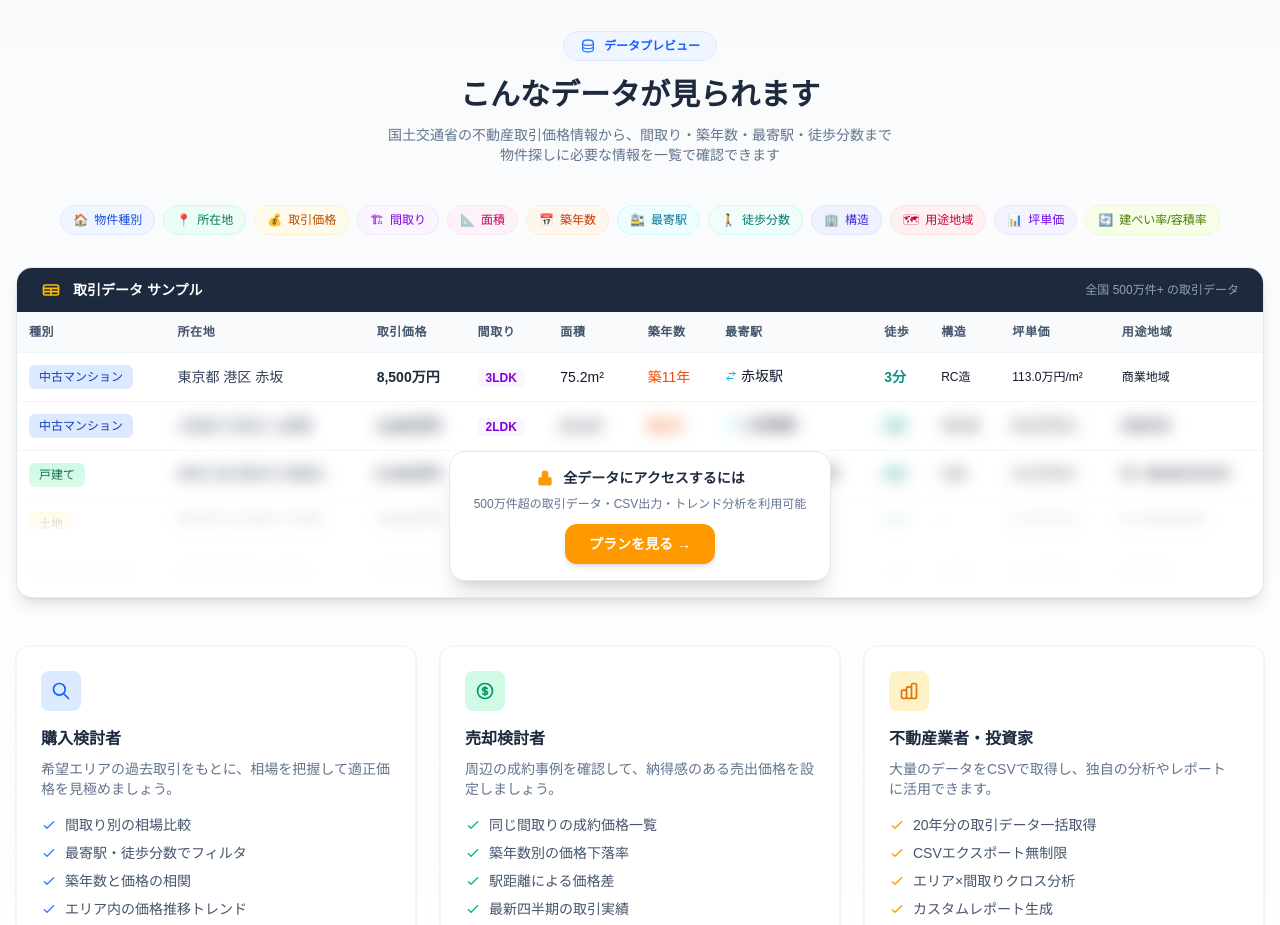
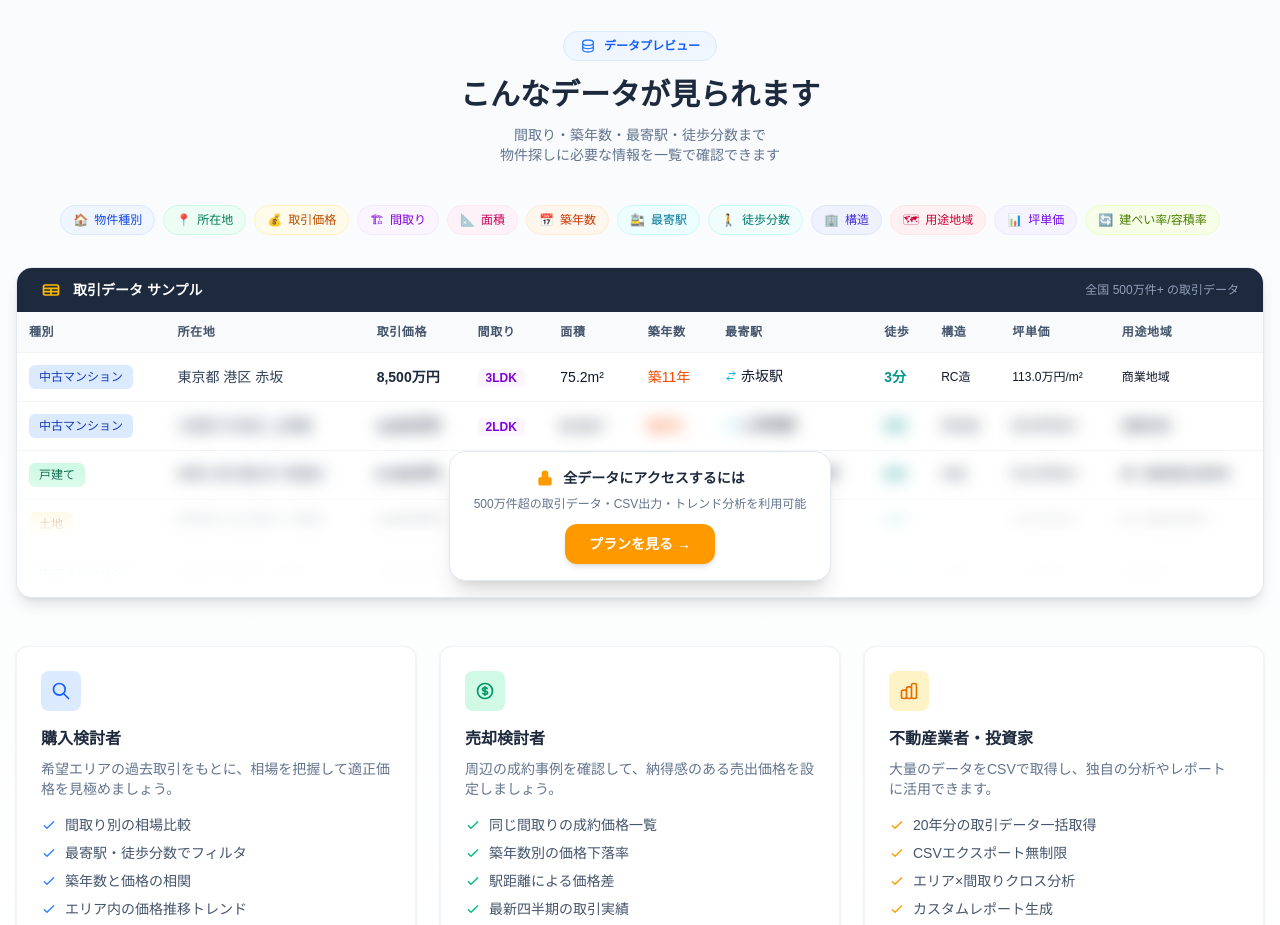
Before and after one commit to nexoraltd/realestate-market, a Next.js app: page / in a window 1280 px wide. Shown: the part 1820-2745 px from the top of the page. Built offline with nearby package versions, Linux system fonts and the light colour scheme.

Commit message:
Remove unnecessary text from property description

```diff
--- a/src/components/DetailedDataPreview.tsx
+++ b/src/components/DetailedDataPreview.tsx
@@ -125,7 +125,7 @@ export default function DetailedDataPreview() {
             こんなデータが見られます
           </h2>
           <p className="text-slate-500 text-sm max-w-2xl mx-auto">
-            国土交通省の不動産取引価格情報から、間取り・築年数・最寄駅・徒歩分数まで
+            間取り・築年数・最寄駅・徒歩分数まで
             <br className="hidden md:block" />
             物件探しに必要な情報を一覧で確認できます
           </p>
```
